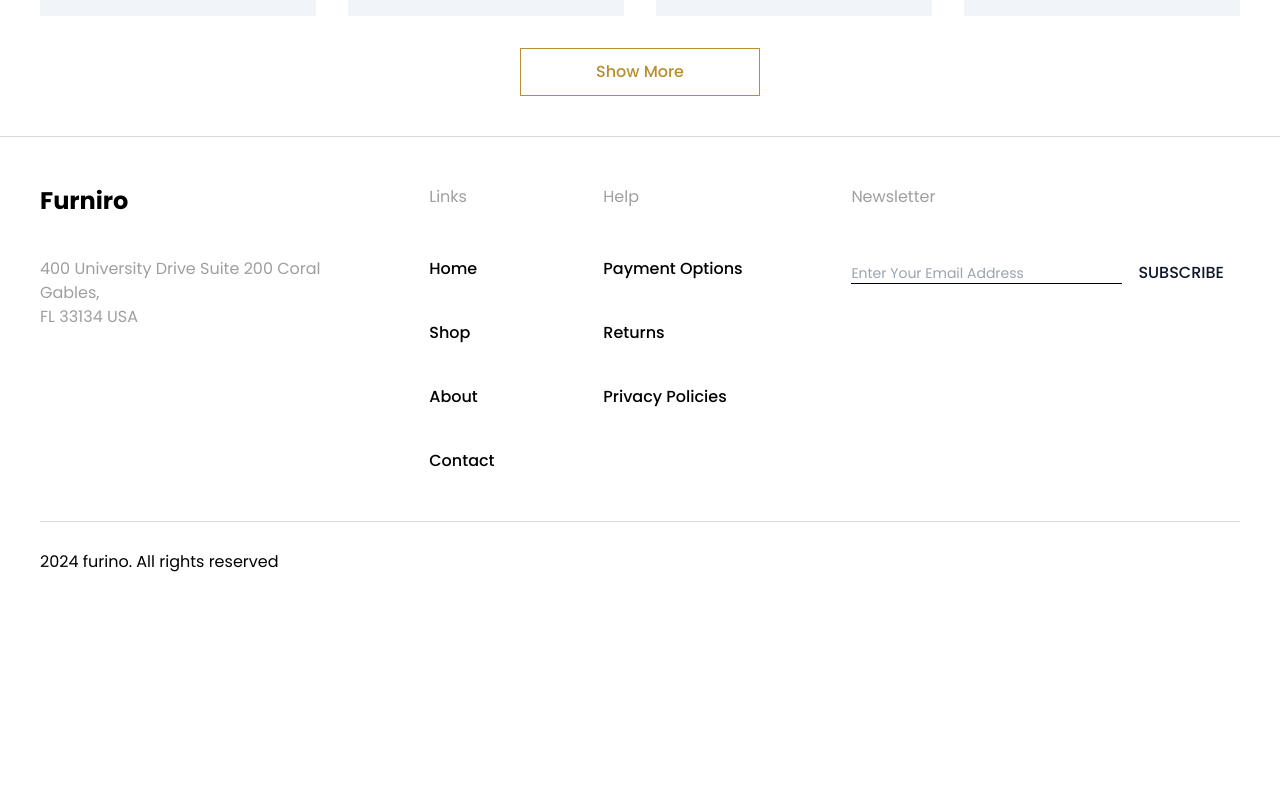
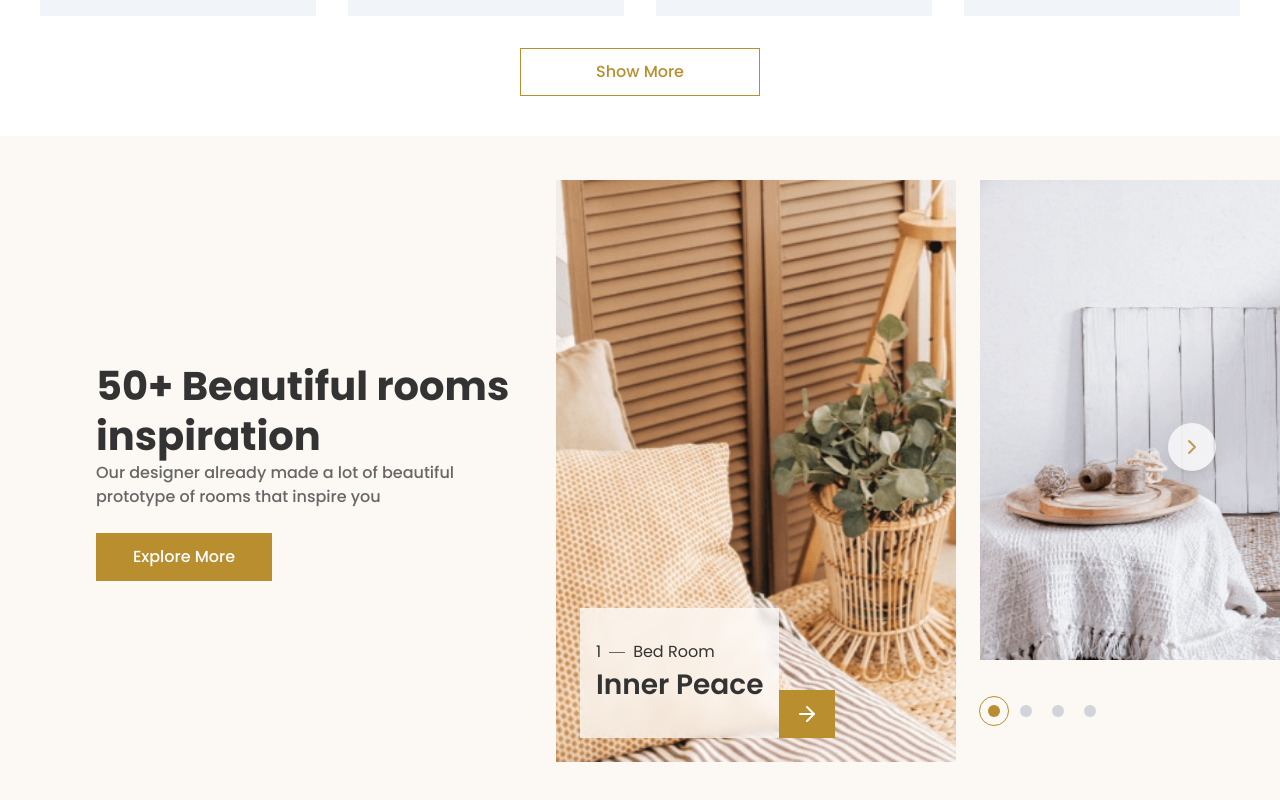
Before and after one commit to sankaSanjeeva/Furniro, a React (Vite) app: page / in a window 1280 px wide. Shown: the part 2560-3360 px from the top of the page. Before the commit the page ends 3162 px from the top, so only its background shows below. Built offline with nearby package versions, Linux system fonts and the light colour scheme.

Commit message:
add Explore more section

```diff
--- /dev/null
+++ b/src/pages/home/components/explore-more/components/image-slide/index.tsx
@@ -0,0 +1,65 @@
+import { useCallback } from 'react';
+import { ArrowRight } from 'lucide-react';
+import { cn } from '@/common/lib/utils';
+import { Button } from '@/common/components/ui/button';
+
+interface Props {
+  active: number;
+  index: number;
+  imageUrl: string;
+}
+
+export default function ImageSlide({ active, index, imageUrl }: Props) {
+  const getImageStyle = useCallback(() => {
+    let position: string;
+
+    switch (active) {
+      case 2:
+        position = '-translate-x-[399px]';
+        break;
+      case 3:
+        position = '-translate-x-[798px]';
+        break;
+      case 4:
+        position = '-translate-x-[1197px]';
+        break;
+      default:
+        position = '';
+        break;
+    }
+
+    return cn(
+      'w-[375px] h-[480px] shrink-0 bg-cover transition-all duration-500',
+      active === index && 'w-[400px] h-[582px]',
+      position
+    );
+  }, [active, index]);
+
+  return (
+    <div
+      style={{ backgroundImage: `url(${imageUrl})` }}
+      className={getImageStyle()}
+    >
+      <div
+        className={cn(
+          'h-full p-6 flex items-end opacity-0 transition-opacity duration-500',
+          active === index && 'opacity-100'
+        )}
+      >
+        <div className="py-8 px-4 backdrop-blur-sm bg-white/70">
+          <p className="flex items-center gap-2">
+            <span>{index}</span>
+            <div className="h-[1px] w-4 bg-text-s" />
+            <span>Bed Room</span>
+          </p>
+          <span className="font-semibold text-[28px] text-text-p">
+            Inner Peace
+          </span>
+        </div>
+        <Button>
+          <ArrowRight />
+        </Button>
+      </div>
+    </div>
+  );
+}
--- /dev/null
+++ b/src/pages/home/components/explore-more/components/image-slider/index.tsx
@@ -0,0 +1,60 @@
+import { useState } from 'react';
+import { ChevronLeft, ChevronRight } from 'lucide-react';
+import bedroom from '@/assets/bedroom.png';
+import dining from '@/assets/dining.png';
+import { cn } from '@/common/lib/utils';
+import { ImageSlide } from '..';
+
+export default function ImageSlider() {
+  const [activeSlide, setActiveSlide] = useState(1);
+
+  const changeSlide = (count: 1 | -1) => {
+    setActiveSlide((prev) => prev + count);
+  };
+
+  return (
+    <div className="flex gap-6 overflow-hidden relative min-h-[582px] ml-10 mt-20 xl:ml-0 xl:mt-0">
+      <ImageSlide active={activeSlide} index={1} imageUrl={bedroom} />
+      <ImageSlide active={activeSlide} index={2} imageUrl={dining} />
+      <ImageSlide active={activeSlide} index={3} imageUrl={bedroom} />
+      <ImageSlide active={activeSlide} index={4} imageUrl={dining} />
+
+      <button
+        type="button"
+        className={cn(
+          'w-12 h-12 rounded-full shadow-lg absolute left-5 bottom-1/2 flex justify-center items-center opacity-75 hover:opacity-100 transition-opacity duration-300 bg-white',
+          activeSlide <= 1 && 'opacity-0 pointer-events-none'
+        )}
+        onClick={() => changeSlide(-1)}
+      >
+        <ChevronLeft className="stroke-theme" />
+      </button>
+
+      <button
+        type="button"
+        className={cn(
+          'w-12 h-12 rounded-full shadow-lg absolute right-10 xl:right-16 bottom-1/2 flex justify-center items-center opacity-75 hover:opacity-100 transition-opacity duration-300 bg-white',
+          activeSlide >= 4 && 'opacity-0 pointer-events-none'
+        )}
+        onClick={() => changeSlide(1)}
+      >
+        <ChevronRight className="stroke-theme" />
+      </button>
+
+      <div className="absolute bottom-0 left-[calc(400px_+_24px)] h-[calc(582px_-_480px)] p-2 flex items-center gap-5">
+        {[1, 2, 3, 4].map((x) => (
+          <div
+            key={x}
+            className={cn(
+              'w-3 h-3 rounded-full cursor-pointer transition-all bg-gray-300 hover:bg-theme',
+              activeSlide === x &&
+                'cursor-default outline outline-1 outline-offset-8 outline-theme bg-theme'
+            )}
+            onClick={() => setActiveSlide(x)}
+            aria-hidden
+          />
+        ))}
+      </div>
+    </div>
+  );
+}
--- /dev/null
+++ b/src/pages/home/components/explore-more/components/index.ts
@@ -0,0 +1,2 @@
+export { default as ImageSlide } from './image-slide';
+export { default as ImageSlider } from './image-slider';
--- /dev/null
+++ b/src/pages/home/components/explore-more/index.tsx
@@ -0,0 +1,24 @@
+import { Button } from '@/common/components/ui/button';
+import { ImageSlider } from './components';
+
+export default function ExploreMore() {
+  return (
+    <section className="bg-[#FCF8F3]">
+      <div className="mx-auto max-w-[1440px] py-11 flex flex-col xl:flex-row xl:items-center text-text-p">
+        <div className="pl-24 pr-10 shrink-0 text-center mx-auto xl:text-left">
+          <div className="mb-6 max-w-[420px]">
+            <h1 className="text-[40px] leading-tight font-bold">
+              50+ Beautiful rooms inspiration
+            </h1>
+            <p className="font-medium text-text-s">
+              Our designer already made a lot of beautiful prototype of rooms
+              that inspire you
+            </p>
+          </div>
+          <Button className="w-44">Explore More</Button>
+        </div>
+        <ImageSlider />
+      </div>
+    </section>
+  );
+}
--- a/src/pages/home/components/index.ts
+++ b/src/pages/home/components/index.ts
@@ -1,3 +1,4 @@
 export { default as BrowseTheRange } from './browse-the-range';
+export { default as ExploreMore } from './explore-more';
 export { default as OurProducts } from './our-products';
 export { default as Welcome } from './welcome';
--- a/src/pages/home/index.tsx
+++ b/src/pages/home/index.tsx
@@ -1,4 +1,9 @@
-import { BrowseTheRange, OurProducts, Welcome } from './components';
+import {
+  BrowseTheRange,
+  ExploreMore,
+  OurProducts,
+  Welcome,
+} from './components';
 
 export default function Home() {
   return (
@@ -8,6 +13,8 @@ export default function Home() {
       <BrowseTheRange />
 
       <OurProducts />
+
+      <ExploreMore />
     </div>
   );
 }
```
